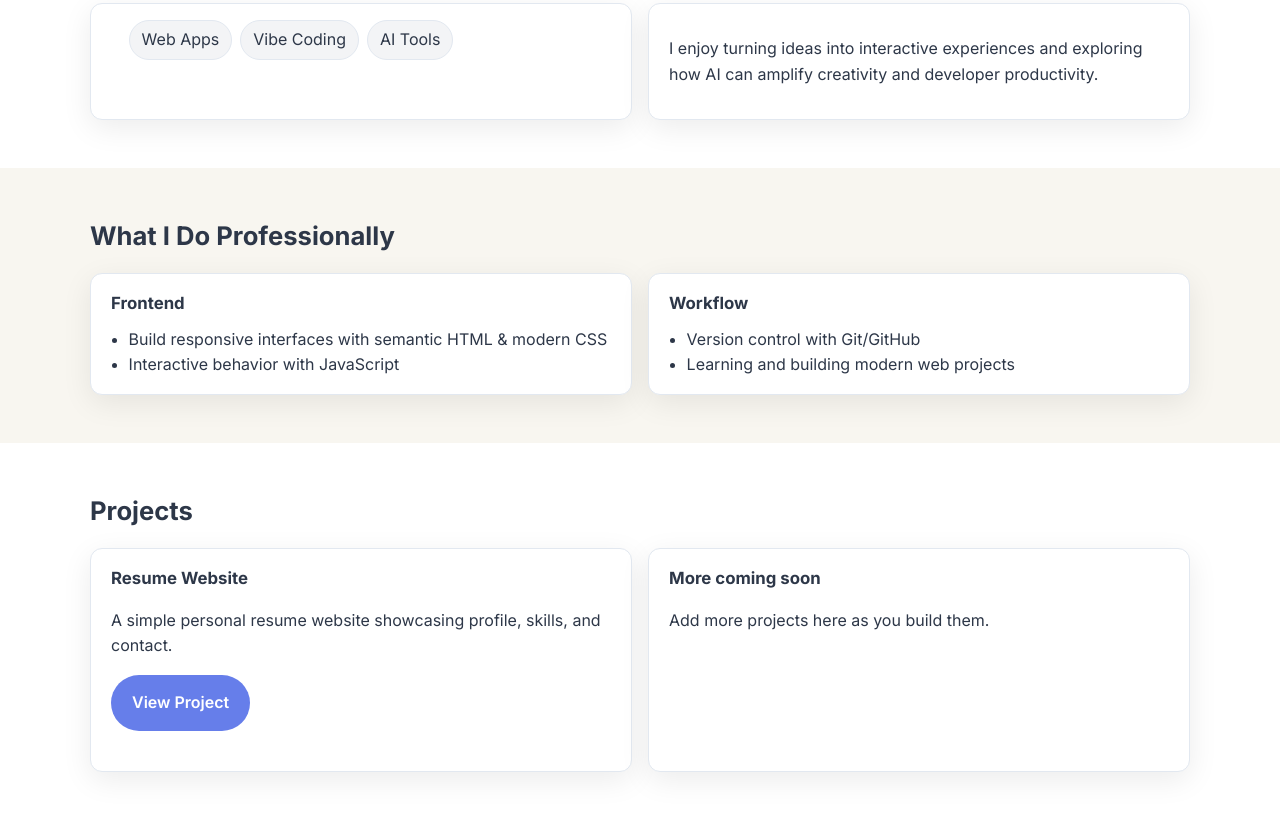
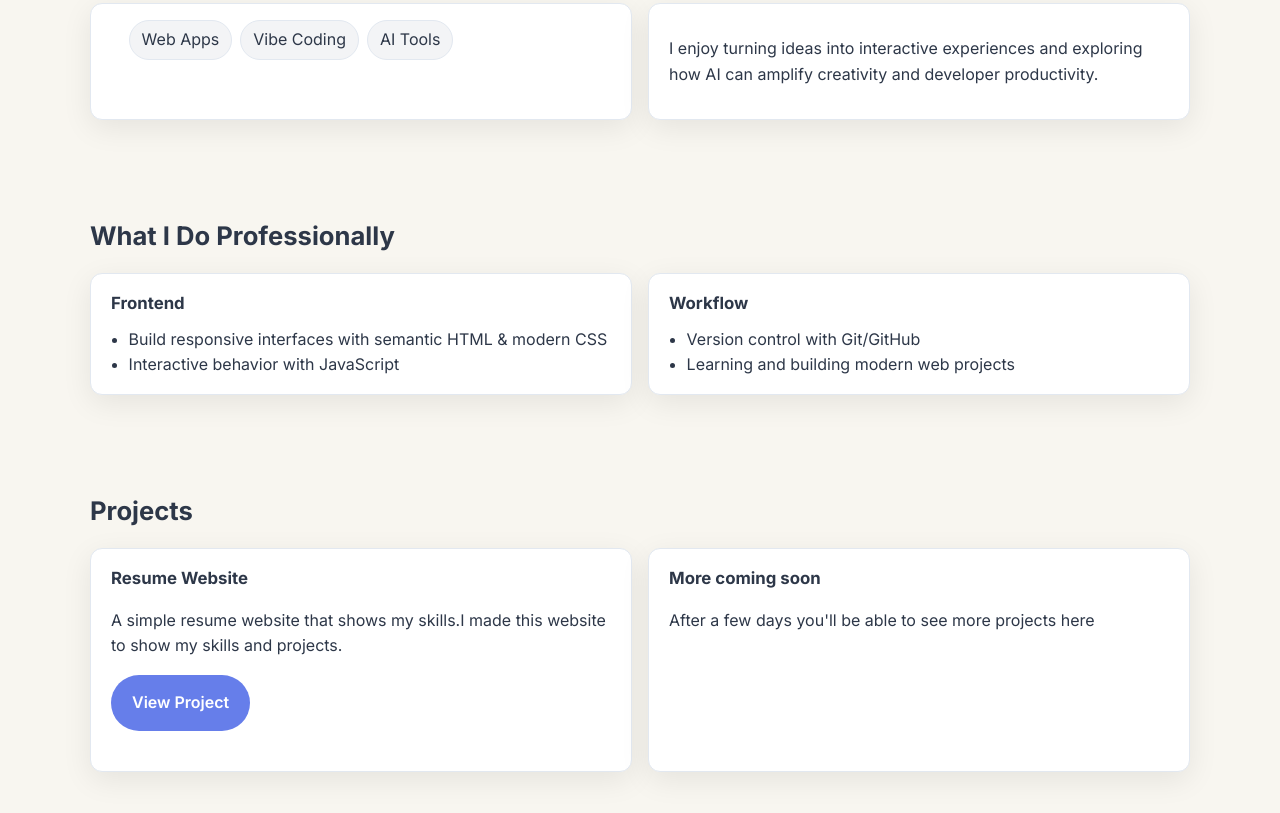
Before and after one commit to Aayankhan0-tech/Portfolio-web, a plain HTML site: page index.html in a window 1280 px wide. Shown: the part 1243-2056 px from the top of the page. Drawn offline with Linux system fonts and the light colour scheme.

Commit message:
change color

```diff
--- a/index.html
+++ b/index.html
@@ -29,7 +29,7 @@
             </div>
         </div>
         <div class="intro__right">
-            <h1 class="intro__hello">Hello</h1>
+            <h1 class="intro__hello">Hello!</h1>
             <p class="intro__sub">Here's who I am & what I do</p>
             <p class="intro__para">Hey there! I’m Aayan Khan, a passionate vibe coder and tech enthusiast who loves building things that mix creativity with logic. I’m currently focused on Web Development, learning HTML, CSS, and JavaScript — and exploring how AI can change the world.</p>
             <p class="intro__para">I started coding out of curiosity and began learning web development to turn my ideas into reality.</p>
@@ -104,14 +104,14 @@
             <div class="info-grid">
                 <div class="info-card reveal">
                     <h3>Resume Website</h3>
-                    <p>A simple personal resume website showcasing profile, skills, and contact.</p>
+                    <p>A simple resume website that shows my skills.I made this website to show my skills and projects. </p>
                     <p>
                         <a class="btn btn--primary" href="https://aayankhan0-tech.github.io/Resume-website/" target="_blank" rel="noopener">View Project</a>
                     </p>
                 </div>
                 <div class="info-card reveal slide-right">
                     <h3>More coming soon</h3>
-                    <p>Add more projects here as you build them.</p>
+                    <p>After a few days you'll be able to see more projects here</p>
                 </div>
             </div>
         </div>
--- a/styles.css
+++ b/styles.css
@@ -1,7 +1,7 @@
 /* Base */
 :root {
   --bg: #f8f6f0;
-  --bg-alt: #ffffff;
+  --bg-alt: #f8f6f0;
   --text: #2d3748;
   --muted: #718096;
   --primary: #667eea;
@@ -48,7 +48,7 @@ a { color: inherit; text-decoration: none; }
 /* Top welcome banner */
 .top-banner {
   width: 100%;
-  background: linear-gradient(135deg, #667eea 0%, #764ba2 100%);
+  background-color: black;
   color: #fff;
   text-align: center;
   padding: 1.2rem 1rem;
```
